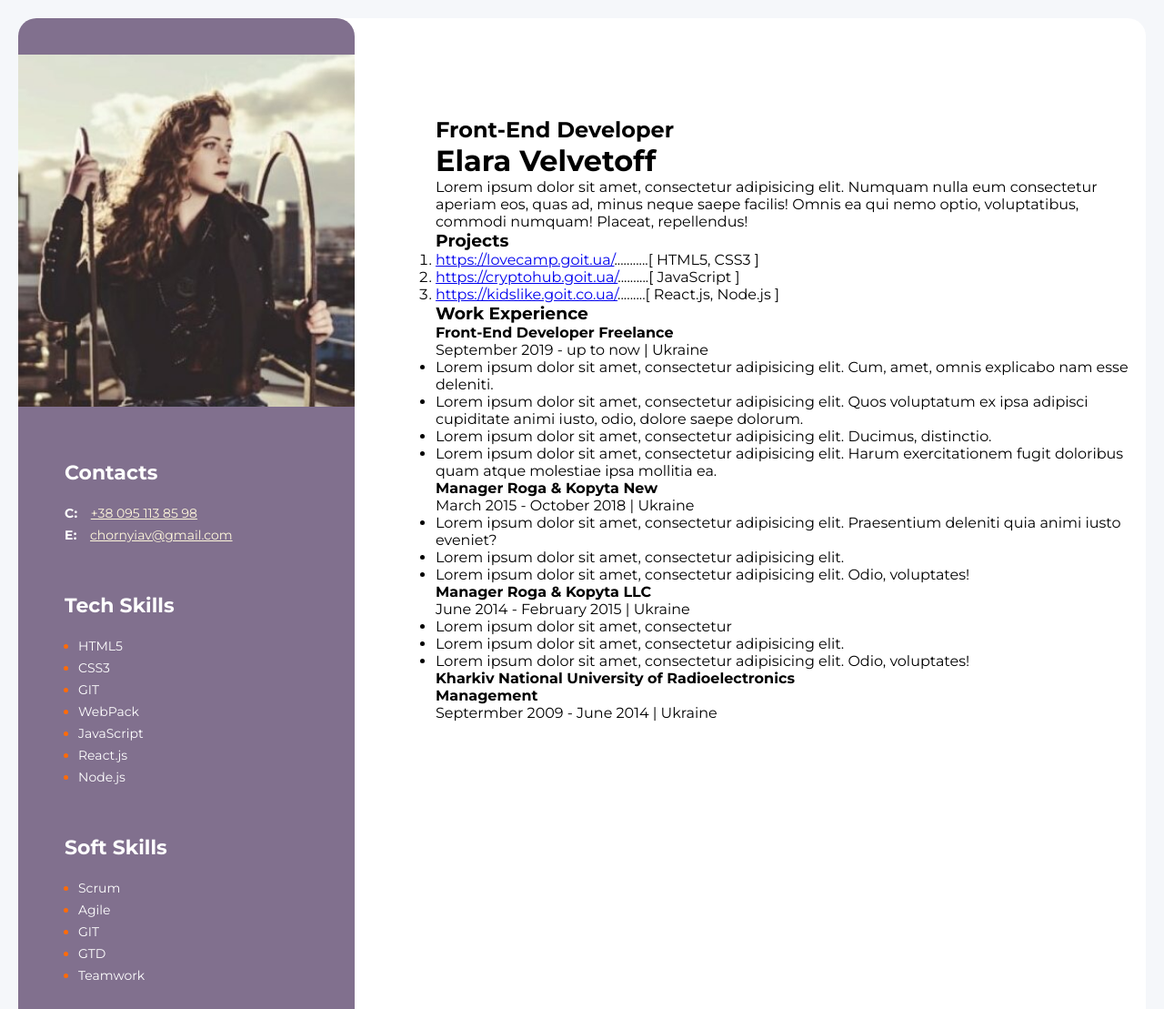
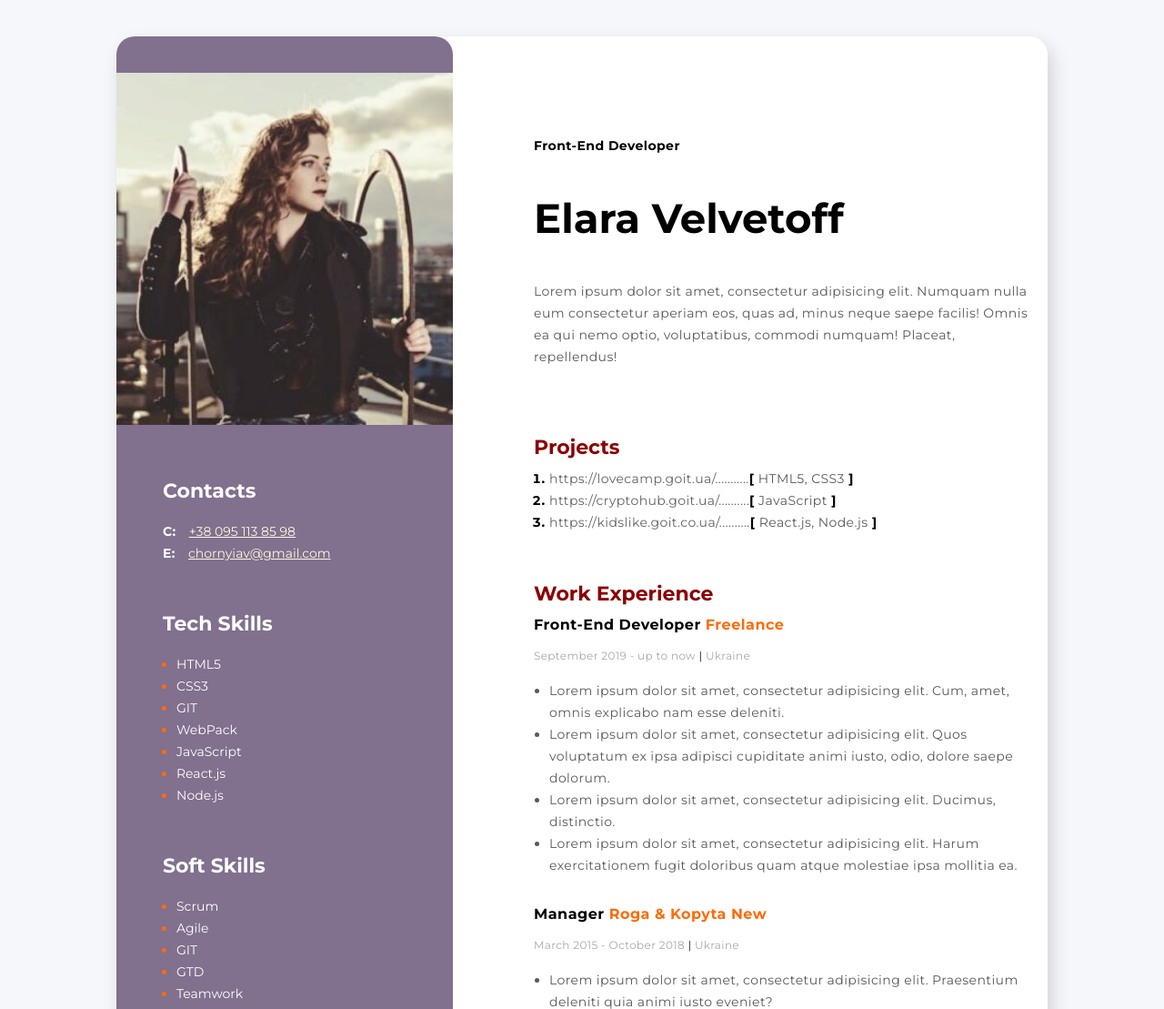
Before and after one commit to exizz31/resume, a plain HTML site: page index.html in a window 1280 px wide. Shown: the top 1109 px of the page at 91% size. Drawn offline with Linux system fonts and the light colour scheme.

Commit message:
Lesson 5

```diff
--- a/css/style.css
+++ b/css/style.css
@@ -7,6 +7,10 @@
 body {
     font-family: 'Montserrat', sans-serif;
     background-color: #f5f7fa;
+    padding-left: 20px;
+    padding-right: 20px;
+    padding-top: 40px;
+    padding-bottom: 40px;
 }
 
 .wrapper {
@@ -14,6 +18,9 @@ body {
     margin: 20px;
     border-radius: 20px;
     display: flex;
+    max-width: 1024px;
+    margin: 0 auto;
+    box-shadow: 5px 9px 20px rgba(0, 0, 0, 0.15);
 }
 
 .main-photo {
@@ -37,7 +44,7 @@ body {
     padding-right: 10px;
 }
 
-.aside {
+aside {
     width: 370px;
     background-color: #81708e;
     border-radius: 20px;
@@ -46,30 +53,28 @@ body {
     color: azure;
 }
 
-.aside a {
+aside a {
     color: cornsilk;
     font-family: Montserrat;
     font-size: 14px;
     font-weight: 400;
 }
 
-.aside li {
+aside li {
     list-style-type: disc;
     color: #ff6b08;
-    font-family: Montserrat;
     font-size: 14px;
     font-weight: 400;
     line-height: 24px;
     margin-left: 15px;
 }
 
-.aside span {
+aside span {
     color: #fff;
 }
 
 .skills-title {
     color: #ffffff;
-    font-family: Montserrat;
     font-size: 22px;
     font-weight: 700;
     line-height: 24px;
@@ -89,3 +94,127 @@ body {
     padding-top: 54px;
     padding-left: 51px;
 }
+
+.profession {
+    color: #000000;
+    font-size: 14px;
+    font-weight: 700;
+    line-height: 24px;
+    letter-spacing: 0.42px;
+    margin-bottom: 23px;
+}
+
+.my-name {
+    color: #000000;
+    font-size: 45px;
+    font-weight: 700;
+    line-height: 89px;
+}
+
+.description {
+    width: auto;
+    height: 107px;
+    color: #595959;
+    font-size: 14px;
+    font-weight: 400;
+    line-height: 24px;
+    letter-spacing: 0.42px;
+    margin-top: 24px;
+}
+
+.projects {
+    margin-top: 65px;
+    margin-bottom: 55px;
+}
+
+.projects ol a {
+    color: #626262;
+    font-size: 14px;
+    font-weight: 400;
+    line-height: 24px;
+    letter-spacing: 0.42px;
+    text-decoration-line: none;
+}
+
+.projects ol li {
+    color: #000000;
+    font-size: 14px;
+    font-weight: 700;
+    line-height: 24px;
+    letter-spacing: 0.42px;
+    margin-left: 17px;
+}
+
+.experience {
+    color: darkred;
+    font-family: Montserrat;
+    font-size: 22px;
+    font-weight: 700;
+    line-height: 24px;
+    margin-bottom: 10px;
+}
+
+.tech-name {
+    color: #595959;
+    font-size: 14px;
+    font-weight: 400;
+    line-height: 24px;
+    letter-spacing: 0.42px;
+}
+
+.points {
+    color: #595959;
+    font-size: 14px;
+    font-weight: 400;
+    line-height: 24px;
+    letter-spacing: 0.42px;
+}
+
+.career {
+    color: #000000;
+    font-family: Montserrat;
+    font-size: 16px;
+    font-weight: 700;
+    line-height: 24px;
+    letter-spacing: 0.48px;
+    margin-top: 10px;
+    margin-bottom: 10px;
+}
+
+.workplace {
+    color: #ff6b08;
+}
+
+.profession-time {
+    color: #a8a8a8;
+    font-size: 12px;
+    font-weight: 400;
+    line-height: 24px;
+    letter-spacing: 0.36px;
+}
+
+.profession-devider {
+    color: #000;
+}
+
+.profession-dutes {
+    margin-top: 14px;
+    margin-bottom: 30px;
+}
+
+.profession-dutes li {
+    color: #595959;
+    font-size: 14px;
+    font-weight: 400;
+    line-height: 24px;
+    letter-spacing: 0.42px;
+    margin-left: 17px;
+}
+
+.speciality {
+    margin-bottom: 14px;
+}
+
+.education {
+    margin-bottom: 80px;
+}
--- a/index.html
+++ b/index.html
@@ -11,7 +11,7 @@
 <body>
     <!-- main container -->
     <div class="wrapper">
-        <div class="aside"> <img class="main-photo" src="img/photo.jpg" alt="My Photo">
+        <aside> <img class="main-photo" src="img/photo.jpg" alt="My Photo">
             <!-- contacts container-->
             <div class="contacts-container">
                 <h3 class="skills-title">Contacts</h3>
@@ -42,30 +42,33 @@
                     <li><span>Teamwork</span></li>
                 </ul>
             </div>
-        </div>
+        </aside>
         <!-- about me container -->
         <div class="about-me-container">
             <!-- about me main info-->
             <div main-info>
-                <h2>Front-End Developer</h2>
-                <h1>Elara Velvetoff</h1>
-                <p>Lorem ipsum dolor sit amet, consectetur adipisicing elit. Numquam nulla eum consectetur aperiam eos, quas ad, minus neque saepe facilis! Omnis ea qui nemo optio, voluptatibus, commodi numquam! Placeat, repellendus!</p>
+                <h2 class="profession">Front-End Developer</h2>
+                <h1 class="my-name">Elara Velvetoff</h1>
+                <p class="description">Lorem ipsum dolor sit amet, consectetur adipisicing elit. Numquam nulla eum consectetur aperiam eos, quas ad, minus neque saepe facilis! Omnis ea qui nemo optio, voluptatibus, commodi numquam! Placeat, repellendus!</p>
                 <!-- projects container -->
-                <div>
-                    <h3>Projects</h3>
+                <div class="projects">
+                    <h3 class="experience">Projects</h3>
                     <ol>
-                        <li> <a href="https://lovecamp.goit.ua/">https://lovecamp.goit.ua/</a><span>...........</span><span>[ HTML5, CSS3 ]</span> </li>
-                        <li> <a href="https://cryptohub.goit.ua/">https://cryptohub.goit.ua/</a><span>..........</span><span>[ JavaScript ]</span> </li>
-                        <li> <a href="https://kidslike.goit.co.ua/">https://kidslike.goit.co.ua/</a><span>.........</span><span>[ React.js, Node.js ]</span> </li>
+                        <li> <a href="https://lovecamp.goit.ua/">https://lovecamp.goit.ua/</a><span class="points">...........</span><span>[ <span class="tech-name">HTML5, CSS3</span> ]</span>
+                        </li>
+                        <li> <a href="https://cryptohub.goit.ua/">https://cryptohub.goit.ua/</a><span class="points">..........</span><span>[ <span class="tech-name">JavaScript</span> ]</span>
+                        </li>
+                        <li> <a href="https://kidslike.goit.co.ua/">https://kidslike.goit.co.ua/</a><span class="points">..........</span><span>[ <span class="tech-name">React.js, Node.js</span> ]</span>
+                        </li>
                     </ol>
                 </div>
                 <!--Work Experience-->
                 <div>
-                    <h3>Work Experience</h3>
+                    <h3 class="experience">Work Experience</h3>
                     <!--Company#1-->
                     <div>
-                        <h4>Front-End Developer Freelance</h4> <span> September 2019 - up to now | Ukraine</span>
-                        <ul>
+                        <h4 class="career">Front-End Developer <span class="workplace">Freelance</span></h4> <span class="profession-time"> September 2019 - up to now <span class="profession-devider">|</span> Ukraine</span>
+                        <ul class="profession-dutes">
                             <li>Lorem ipsum dolor sit amet, consectetur adipisicing elit. Cum, amet, omnis explicabo nam esse deleniti.</li>
                             <li>Lorem ipsum dolor sit amet, consectetur adipisicing elit. Quos voluptatum ex ipsa adipisci cupiditate animi iusto, odio, dolore saepe dolorum.</li>
                             <li>Lorem ipsum dolor sit amet, consectetur adipisicing elit. Ducimus, distinctio.</li>
@@ -74,8 +77,8 @@
                     </div>
                     <!--Company #2-->
                     <div>
-                        <h4>Manager Roga & Kopyta New</h4> <span>March 2015 - October 2018 | Ukraine</span>
-                        <ul>
+                        <h4 class="career">Manager <span class="workplace">Roga & Kopyta New</span></h4> <span class="profession-time">March 2015 - October 2018 <span class="profession-devider">|</span> Ukraine</span>
+                        <ul class="profession-dutes">
                             <li>Lorem ipsum dolor sit amet, consectetur adipisicing elit. Praesentium deleniti quia animi iusto eveniet?</li>
                             <li>Lorem ipsum dolor sit amet, consectetur adipisicing elit.</li>
                             <li>Lorem ipsum dolor sit amet, consectetur adipisicing elit. Odio, voluptates!</li>
@@ -83,8 +86,8 @@
                     </div>
                     <!--Company #3-->
                     <div>
-                        <h4>Manager Roga & Kopyta LLC </h4> <span>June 2014 - February 2015 | Ukraine</span>
-                        <ul>
+                        <h4 class="career">Manager <span class="workplace">Roga & Kopyta LLC</span> </h4> <span class="profession-time">June 2014 - February 2015 <span class="profession-devider">|</span> Ukraine</span>
+                        <ul class="profession-dutes">
                             <li>Lorem ipsum dolor sit amet, consectetur</li>
                             <li>Lorem ipsum dolor sit amet, consectetur adipisicing elit.</li>
                             <li>Lorem ipsum dolor sit amet, consectetur adipisicing elit. Odio, voluptates!</li>
@@ -92,9 +95,11 @@
                     </div>
                 </div>
                 <!--Education-->
-                <div>
-                    <h4>Kharkiv National University of Radioelectronics</h4>
-                    <h4>Management</h4> <span>Septermber 2009 - June 2014 | Ukraine</span> </div>
+                <div class="education">
+                    <h3 class="experience">Education</h3>
+                    <h4 class="career"><span class="workplace">Kharkiv National University of Radioelectronic</span></h4>
+                    <h4 class="speciality">Management</h4> <span class="profession-time">Septermber 2009 - June 2014 <span class="profession-devider">|</span> Ukraine</span>
+                </div>
             </div>
         </div>
     </div>
```
